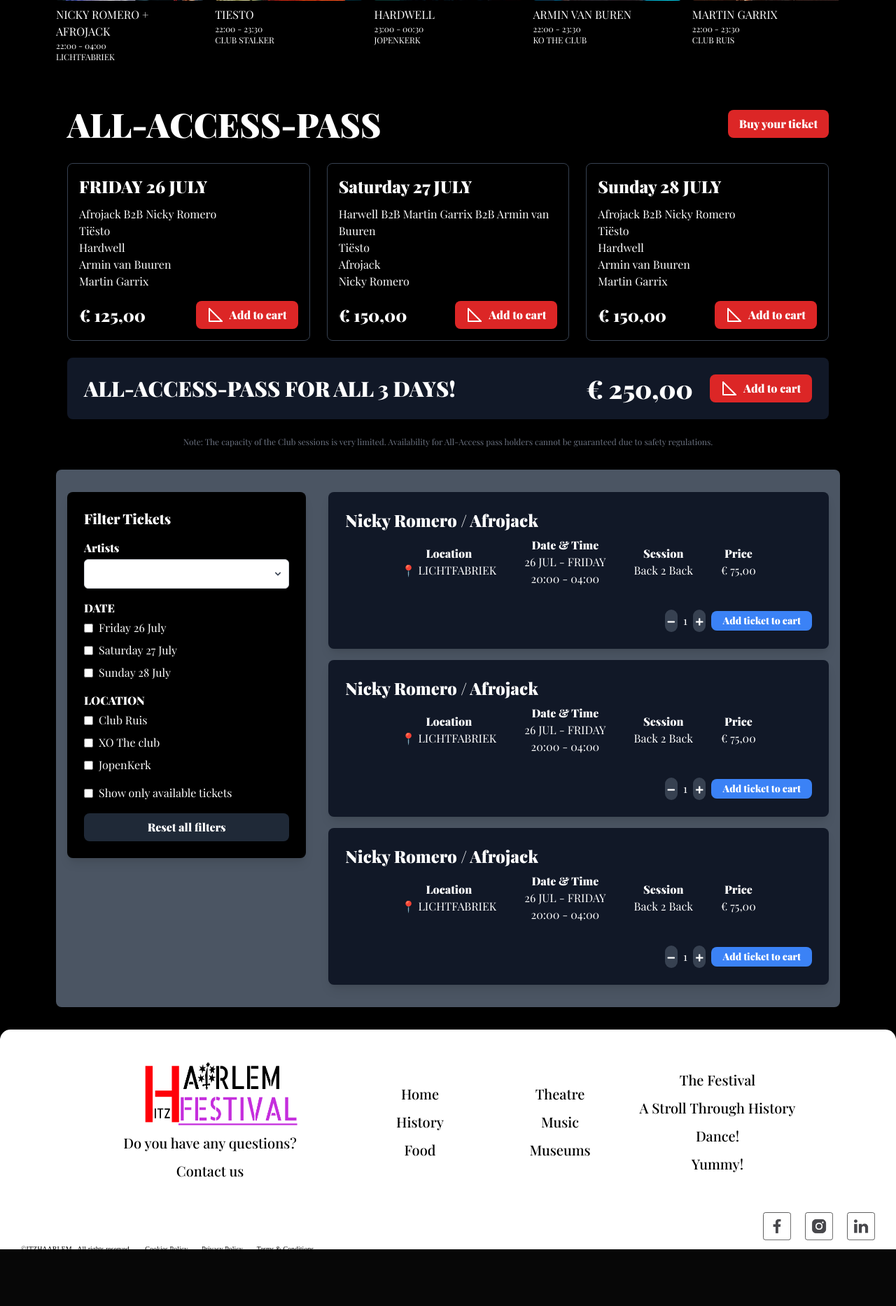
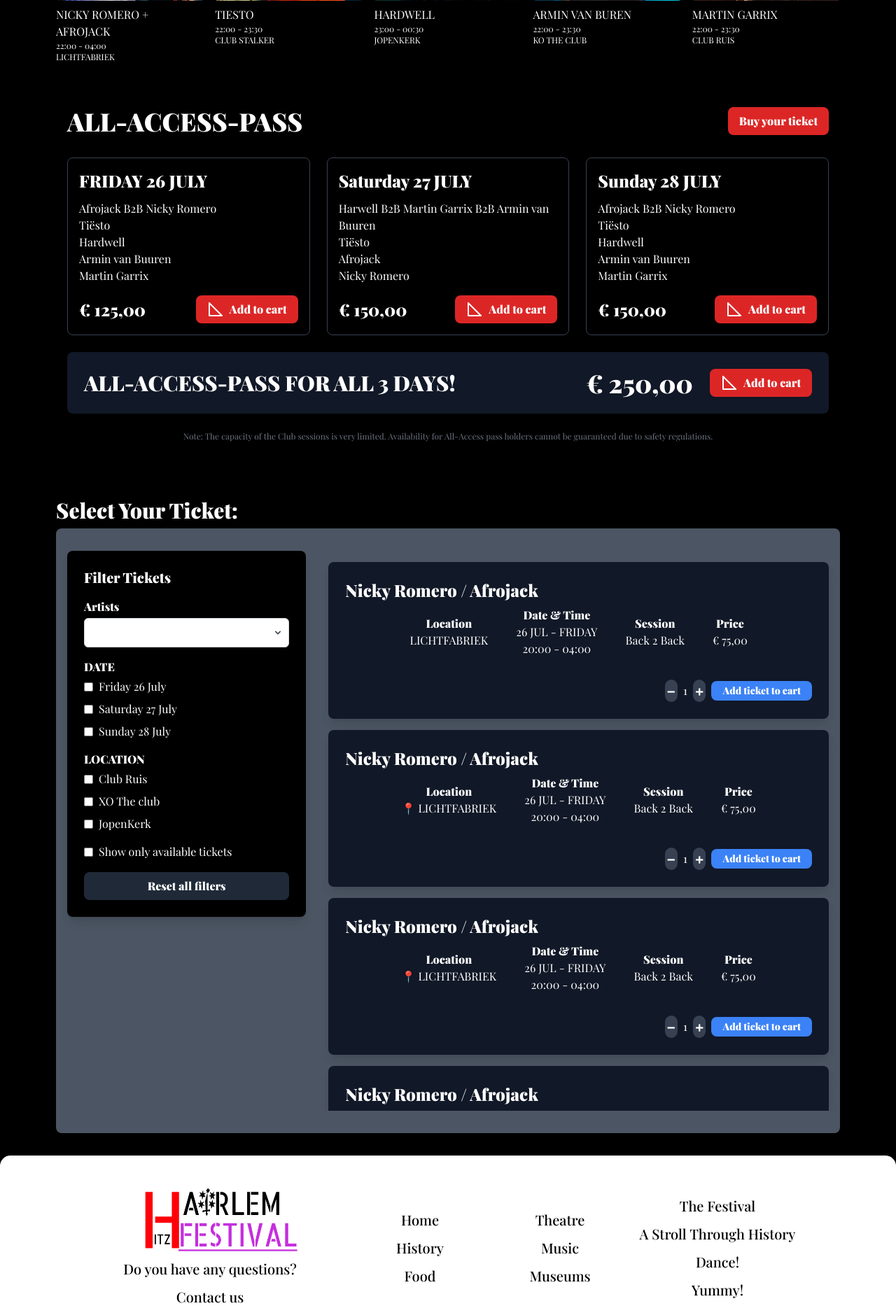
Before and after one commit to CezarFlorinel/Term-2.3-Web-Project, a PHP site: page /danceevent in a window 1280 px wide. Shown: the part 2139-4005 px from the top of the page at 70% size. Before the commit the page ends 3924 px from the top, so only its background shows below. Run offline with PHP 8.4, Linux system fonts and the light colour scheme; some libraries are stand-ins or nearby versions; some web fonts are replaced.

Commit message:
update ticket section complete

```diff
--- a/Web design term 3 project/app/views/dance_event/index.php
+++ b/Web design term 3 project/app/views/dance_event/index.php
@@ -171,7 +171,7 @@
                 <div class="bg-black py-8 text-white">
                     <div class="max-w-7xl mx-auto px-4">
                         <div class="flex justify-between items-center mb-8">
-                            <h2 class="text-5xl font-bold">ALL-ACCESS-PASS</h2>
+                            <h2 class="text-4xl font-bold">ALL-ACCESS-PASS</h2>
                             <button class="bg-red-600 hover:bg-red-800 text-white font-bold py-2 px-4 rounded-lg">
                                 Buy your ticket
                             </button>
@@ -262,19 +262,21 @@
                         </p>
                     </div>
                 </div>
+                <div class="flex justify-between items-center mb-2 mt-12">
+                    <h2 class="text-3xl font-bold">Select Your Ticket:</h2>
+                </div>
                 <section class="bg-gray-600 rounded-lg py-8">
                     <div class="max-w-7xl mx-auto px-4">
                         <div class="flex flex-wrap -mx-4">
                             <!-- Flex Container for both sections -->
                             <div class="flex flex-wrap w-full">
-
                                 <!-- Sidebar: Filter Section -->
                                 <div class="w-full lg:w-1/3 px-4 mb-6 lg:mb-0">
                                     <div class="bg-black p-6 shadow-lg rounded-lg">
                                         <h3 class="text-xl font-bold mb-4">Filter Tickets</h3>
                                         <!-- Artists Filter -->
                                         <div class="mb-4 relative">
-                                            <label class="block font-bold text-white mb-1" for="artists">Artists</label>
+                                            <label class="block font-bold text-white mb-1 mt-4" for="artists">Artists</label>
                                             <div class="mt-1 relative">
                                                 <select id="artists" class="form-select block w-full pl-3 pr-10 py-2 border border-gray-300 shadow-sm rounded-md appearance-none bg-white" onchange="this.style.color='black'">
                                                     <option value="" disabled selected hidden>All Artists</option>
@@ -295,7 +297,7 @@
 
                                         <!-- Date Filter -->
                                         <div class="mb-4">
-                                            <label class="block font-bold text-white mb-1">DATE</label>
+                                            <label class="block font-bold text-white mb-1 mt-4">DATE</label>
                                             <div class="flex flex-col space-y-2">
                                                 <label class="inline-flex items-center">
                                                     <input type="checkbox" class="form-checkbox" name="date[]" value="26.07">
@@ -344,7 +346,7 @@
                                 </div>
 
                                 <!-- Ticket Display adjusted for responsive and scalable display -->
-                                <div class="w-full lg:w-2/3 px-4 space-y-4">
+                                <div class="w-full lg:w-2/3 px-4 max-h-[800px] overflow-auto space-y-4 p-4">
                                     <!-- Ticket 1 -->
                                     <div class="bg-gray-900 p-6 rounded-lg shadow-lg text-white flex flex-col w-full mx-auto">
                                         <div class="flex-1 mb-4">
@@ -354,7 +356,7 @@
                                             <div class="flex justify-center items-center space-x-4 lg:space-x-10">
                                                 <div class="text-center">
                                                     <div class="font-semibold">Location</div>
-                                                    <div>📍 LICHTFABRIEK</div>
+                                                    <div>LICHTFABRIEK</div>
                                                 </div>
                                                 <div class="text-center">
                                                     <div class="font-semibold">Date & Time</div>
@@ -467,6 +469,46 @@
                                             </button>
                                         </div>
                                     </div>
+                                    <!-- Ticket 1 -->
+                                    <div class="bg-gray-900 p-6 rounded-lg shadow-lg text-white flex flex-col w-full mx-auto">
+                                        <div class="flex-1 mb-4">
+                                            <div class="text-2xl font-bold mb-2 text-center lg:text-left">
+                                                Nicky Romero / Afrojack
+                                            </div>
+                                            <div class="flex justify-center items-center space-x-4 lg:space-x-10">
+                                                <div class="text-center">
+                                                    <div class="font-semibold">Location</div>
+                                                    <div>LICHTFABRIEK</div>
+                                                </div>
+                                                <div class="text-center">
+                                                    <div class="font-semibold">Date & Time</div>
+                                                    <div>26 JUL - FRIDAY</div>
+                                                    <div>20:00 - 04:00</div>
+                                                </div>
+                                                <div class="text-center">
+                                                    <div class="font-semibold">Session</div>
+                                                    <div>Back 2 Back</div>
+                                                </div>
+                                                <div class="text-center">
+                                                    <div class="font-semibold">Price</div>
+                                                    <div>€ 75,00</div>
+                                                </div>
+                                            </div>
+                                        </div>
+                                        <!-- Separate row for quantity adjuster and add to cart button, aligned to the right -->
+                                        <div class="mt-4 flex justify-end items-center space-x-2">
+                                            <button class="bg-gray-700 p-1 rounded-full focus:outline-none focus:ring-2 focus:ring-blue-500">
+                                                <i class="fas fa-minus text-white text-xs"></i>
+                                            </button>
+                                            <span>1</span>
+                                            <button class="bg-gray-700 p-1 rounded-full focus:outline-none focus:ring-2 focus:ring-blue-500">
+                                                <i class="fas fa-plus text-white text-xs"></i>
+                                            </button>
+                                            <button class="bg-blue-500 py-1 px-4 rounded-lg font-bold text-white text-sm hover:bg-blue-600 focus:outline-none focus:ring-2 focus:ring-blue-500">
+                                                Add ticket to cart
+                                            </button>
+                                        </div>
+                                    </div>
                                 </div>
                             </div>
                         </div>
```
